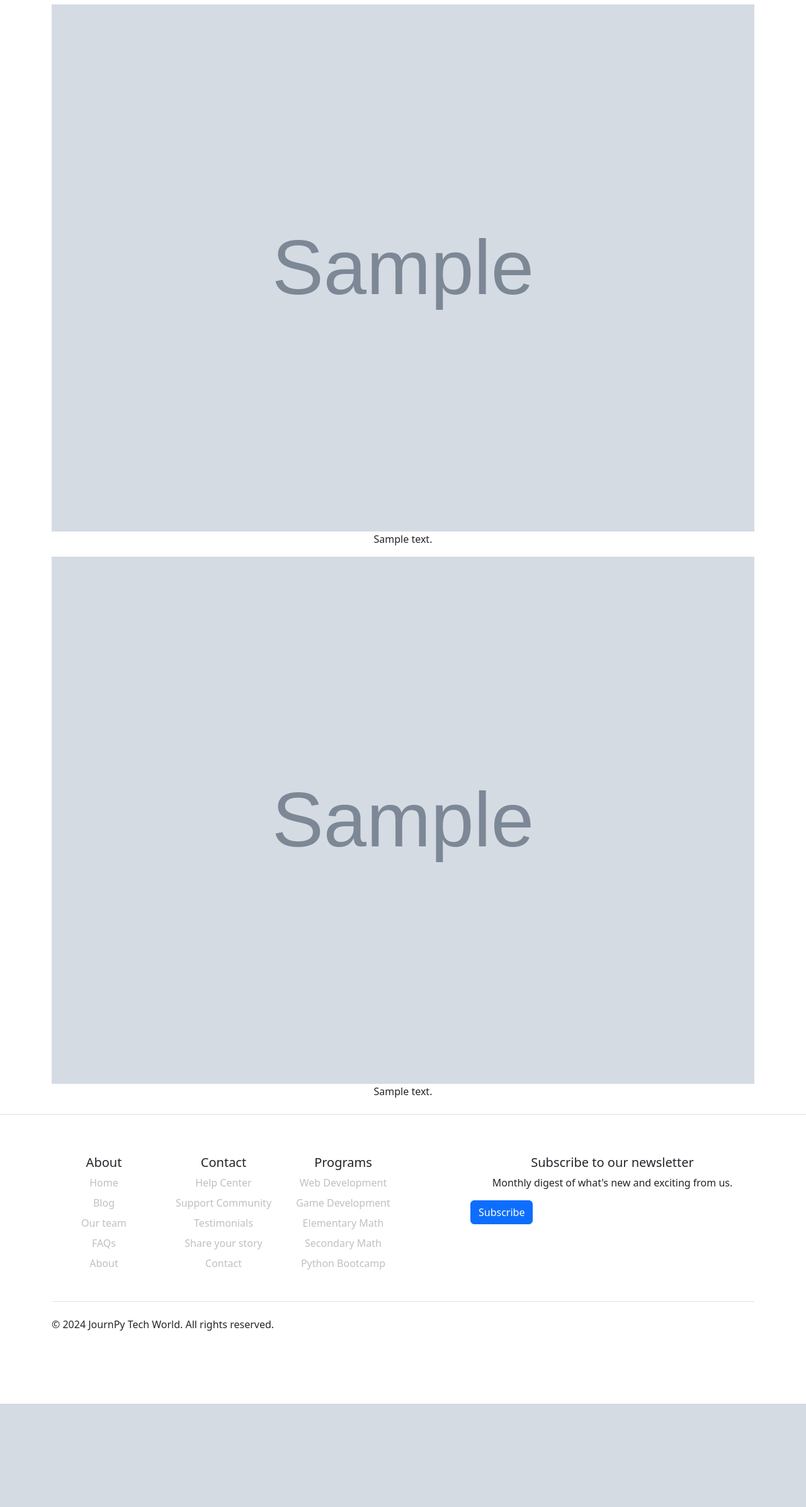
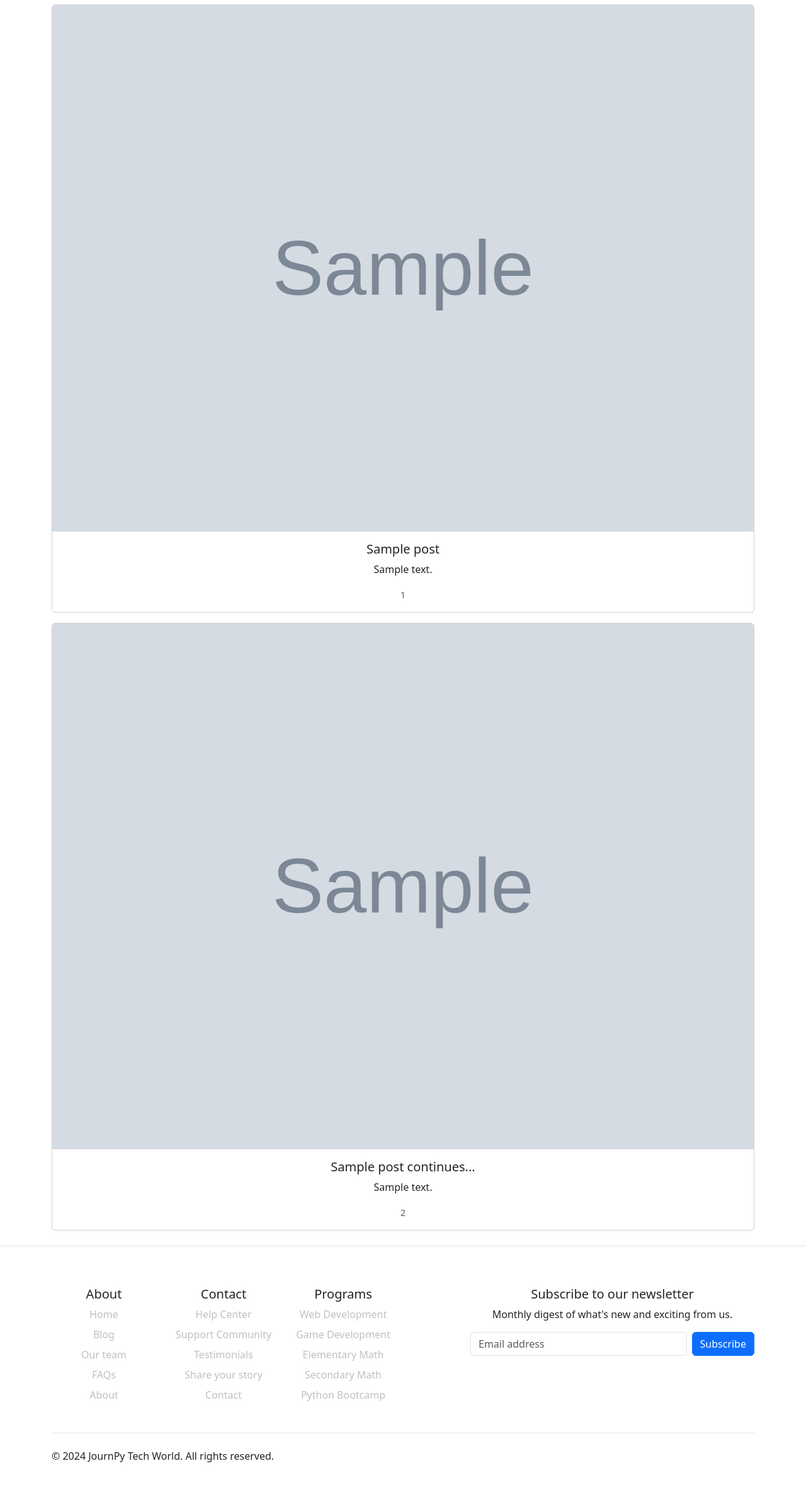
Before and after one commit to journpy/journpy2, a Django app: template templates/post_detail.html in a window 1280 px wide. Shown: the part 97-2490 px from the top of the page at 63% size. Before the commit the page ends 2326 px from the top, so only its background shows below. Run offline with Django 5.2, Linux system fonts and the light colour scheme; the template is opened without the code that fills it: most values are stand-ins (such as "Sample title", 1, 10 or a date in 2020); grey boxes marked "Sample" are stand-in pictures; some libraries are stand-ins or nearby versions.

Commit message:
working updates

```diff
--- a/journpy2/settings.py
+++ b/journpy2/settings.py
@@ -130,8 +130,10 @@ STATICFILES_DIRS = [os.path.join(BASE_DIR, 'static')]
 # STATIC_ROOT setting for gathering static files in a single directory so you can serve them easily.
 STATIC_ROOT = BASE_DIR / "staticfiles"
 # Whitenoise backend which compresses files and hashes them to unique names, so they can safely be cached forever.
-STATICFILES_STORAGE = "whitenoise.storage.CompressedStaticFilesStorage"
-
+#STATICFILES_STORAGE = "whitenoise.storage.CompressedStaticFilesStorage"
+WHITENOISE_USE_FINDERS = True
+WHITENOISE_MANIFEST_STRICT = False
+WHITENOISE_ALLOW_ALL_ORIGINS = True
 
 # Default primary key field type
 # https://docs.djangoproject.com/en/5.0/ref/settings/#default-auto-field
--- a/templates/base.html
+++ b/templates/base.html
@@ -38,8 +38,6 @@
                         {% endautoescape %}
                     </a>
 
-
-
                     <form action="{% url 'logout' %}" method="post">
                         {% csrf_token %}
 
@@ -56,7 +54,7 @@
             </div>
         </div>
     </nav>
-
+    </nav>
     <main role="main" class="container">
         <div>
             {% block content %}{% endblock content %}
--- a/templates/contact.html
+++ b/templates/contact.html
@@ -10,10 +10,10 @@
         <div class="form-group">
             <div class="form-row">
                 <div class="col">
-                    <input type="hidden" name="name" class="form-control mt-2" placeholder="Full Name" required>
+                    <input type="text" name="name" class="form-control mt-2" placeholder="Full Name" required>
                 </div>
                 <div class="col">
-                    <input type="hidden" name="email" class="form-control mt-2" placeholder="Email Address" required>
+                    <input type="email" name="email" class="form-control mt-2" placeholder="Email Address" required>
                 </div>
             </div>
         </div>
--- a/templates/includes/footer.html
+++ b/templates/includes/footer.html
@@ -43,7 +43,7 @@
                     <p>Monthly digest of what's new and exciting from us.</p>
                     <div class="d-flex flex-column flex-sm-row w-100 gap-2">
                         <label for="newsletter1" class="visually-hidden">Email address</label>
-                        <input id="newsletter1" type="hidden" class="form-control" placeholder="Email address">
+                        <input id="newsletter1" type="email" class="form-control" placeholder="Email address">
                         <button class="btn btn-primary" type="submit">Subscribe</button>
                     </div>
                 </form>
--- a/templates/post_detail.html
+++ b/templates/post_detail.html
@@ -1,11 +1,21 @@
 {% extends 'base.html' %}
 
 {% block content %}
-<div class="post-entry">
-    <h2 class="text-primary">{{ post.title }}</h2>
-    <img src="{{ post.image.url }}" alt="{{ post.image.imgname }}" width="100%" height="auto">
-    <p>{{ post.body }}</p>
-    <img src="{{ post.image2.url }}" alt="{{ post.image2.imgname }}" width="100%" height="auto">
-    <p>{{ post.body2 }}</p>
+<h2 class="text-primary">{{ post.title }}</h2>
+<div class="card mb-3">
+    <img src="{{ post.image.url }}" class="card-img-top" alt="{{ post.image.imgname }}">
+    <div class="card-body">
+        <h5 class="card-title">{{ post.title }}</h5>
+        <p class="card-text">{{ post.body }}</p>
+        <p class="card-text"><small class="text-body-secondary">1</small></p>
+    </div>
+</div>
+<div class="card">
+    <img src="{{ post.image2.url }}" class="card-img-top" alt="{{ post.image2.imgname }}">
+    <div class="card-body">
+        <h5 class="card-title">{{ post.title }} continues...</h5>
+        <p class="card-text">{{ post.body2 }}</p>
+        <p class="card-text"><small class="text-body-secondary">2</small></p>
+    </div>
 </div>
 {% endblock content %}
```
Also changed, not shown: 1 other file.
